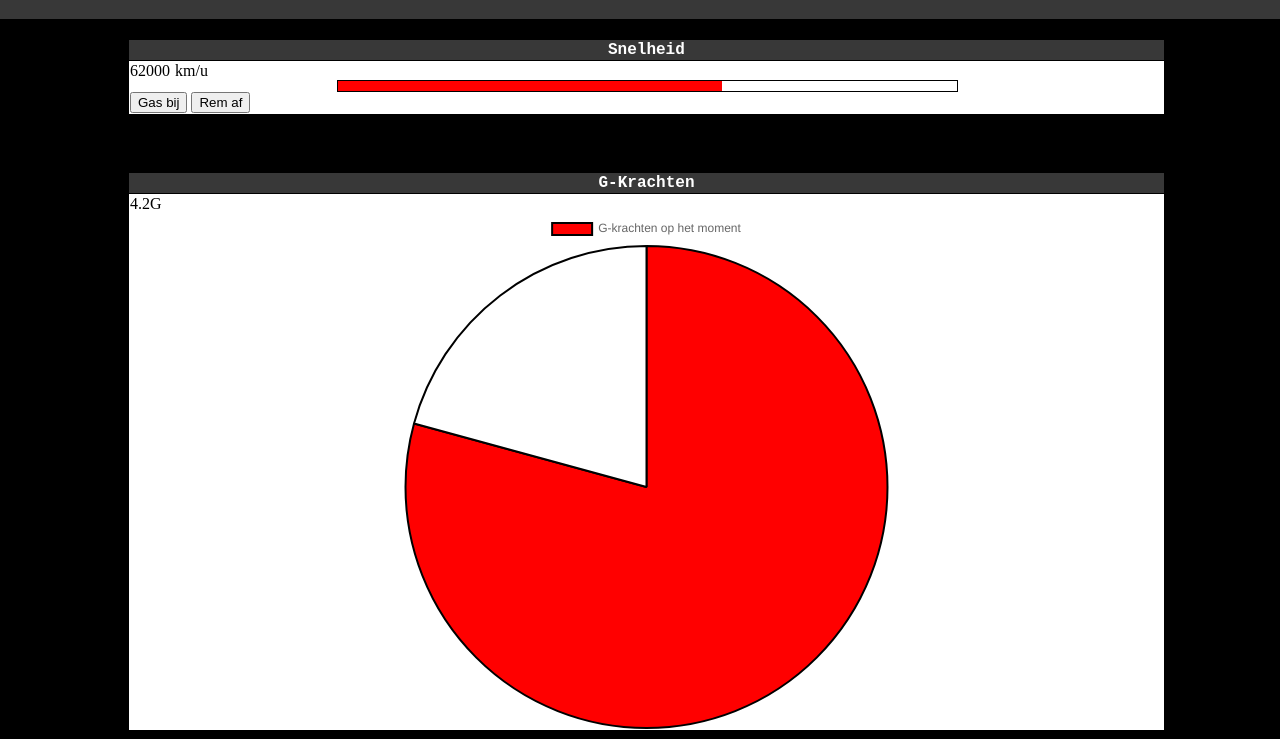
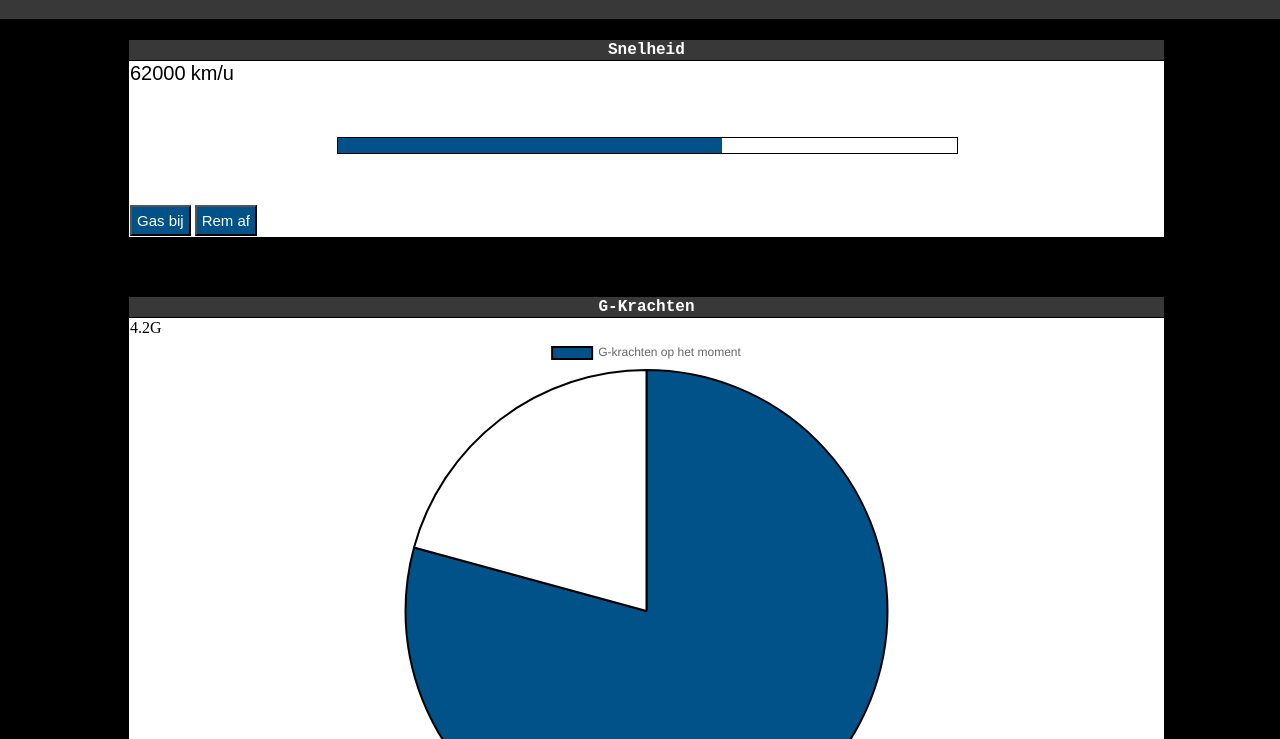
Before and after one commit to jesseygalje/DashboardSpaceX, a plain HTML site: page index.html in a window 1280 px wide. Shown: the part 61-800 px from the top of the page. Drawn offline with nearby package versions, Linux system fonts and the light colour scheme.

Commit message:
css kleur veranderen naar spacex blauw

```diff
--- a/index.css
+++ b/index.css
@@ -46,17 +46,16 @@ main {
 /*div2 snelheid*/
 .meter {
     width: 60%;
-    height: 10px;
+    height: 15px;
     background-color: white;
     border: 1px solid black;
     text-align: center;
-    margin-left: 20%;
-    margin-right: 20%;
+    margin: 5% 20%;
 }
 
 #aantal {
-    height: 10px;
-    background-color: red;
+    height: 100%;
+    background-color: #005288;
     width: 62%;
 }
 
@@ -73,6 +72,19 @@ p {
     margin-left: 5px;
 }
 
+.cijfer, .eenheid {
+    font-size: 20px;
+    font-family: Arial, Helvetica, sans-serif;
+}
+
+input {
+    font-family: Arial, Helvetica, sans-serif;
+    font-size: 15px;
+    padding: 5px;
+    background-color: #005288;
+    color: white;
+}
+
 /*div3 gkrachten*/
 .tablegkracht {
     width: 90%;
--- a/index.js
+++ b/index.js
@@ -39,7 +39,7 @@ var chart = new Chart(ctx, {
         labels: ['G-krachten op het moment'],
         datasets: [{
             borderColor: 'black',
-            backgroundColor: ['red', 'white'],
+            backgroundColor: ['#005288', 'white'],
             data: [4.2, 1.1]
         }]
     },
@@ -59,7 +59,7 @@ var chart = new Chart(ctx, {
         labels: ['0', '10', '20', '30', '40', '50', '60'],
         datasets: [{
             label: 'Brandstofgebruik per 10 miljoen km in procenten',
-            borderColor: 'black',
+            borderColor: '#005288',
             data: [0, 22, 35, 42]
         }]
     },
```
